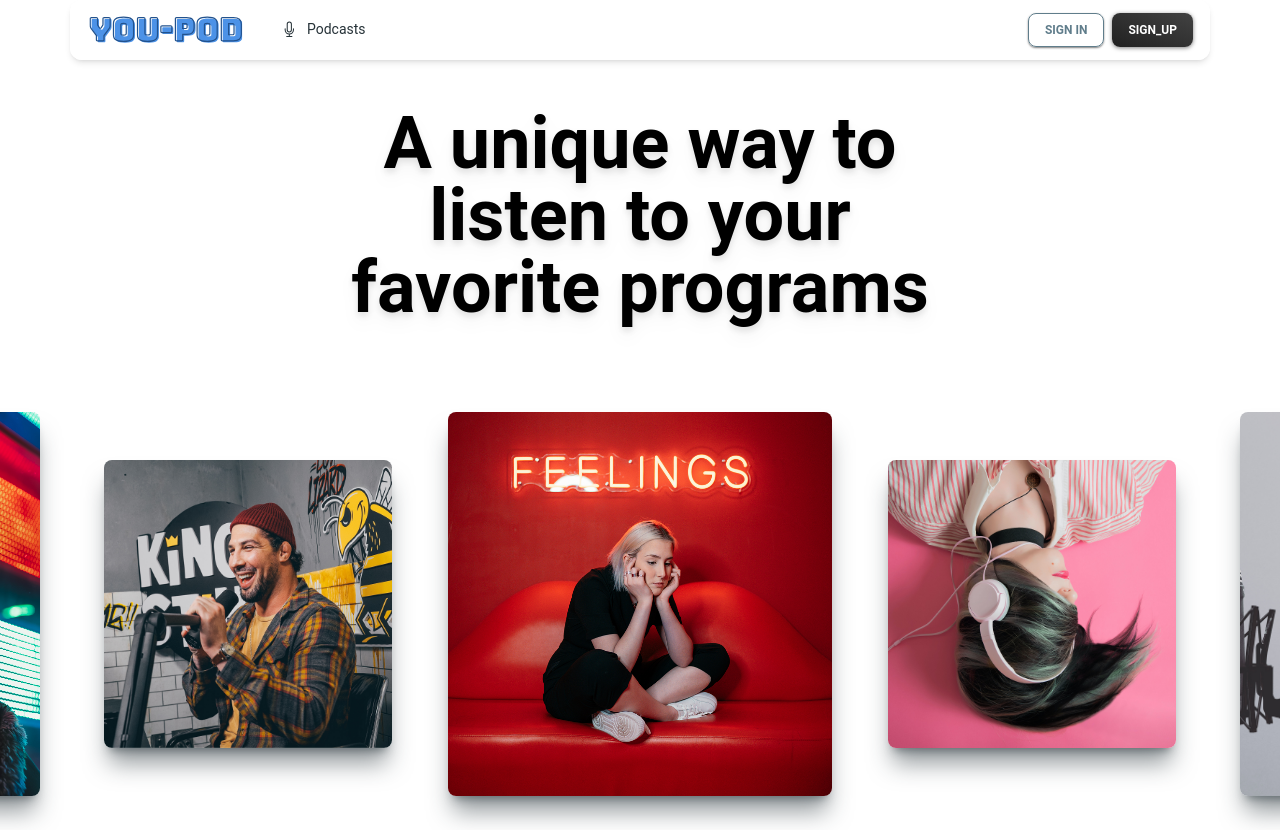
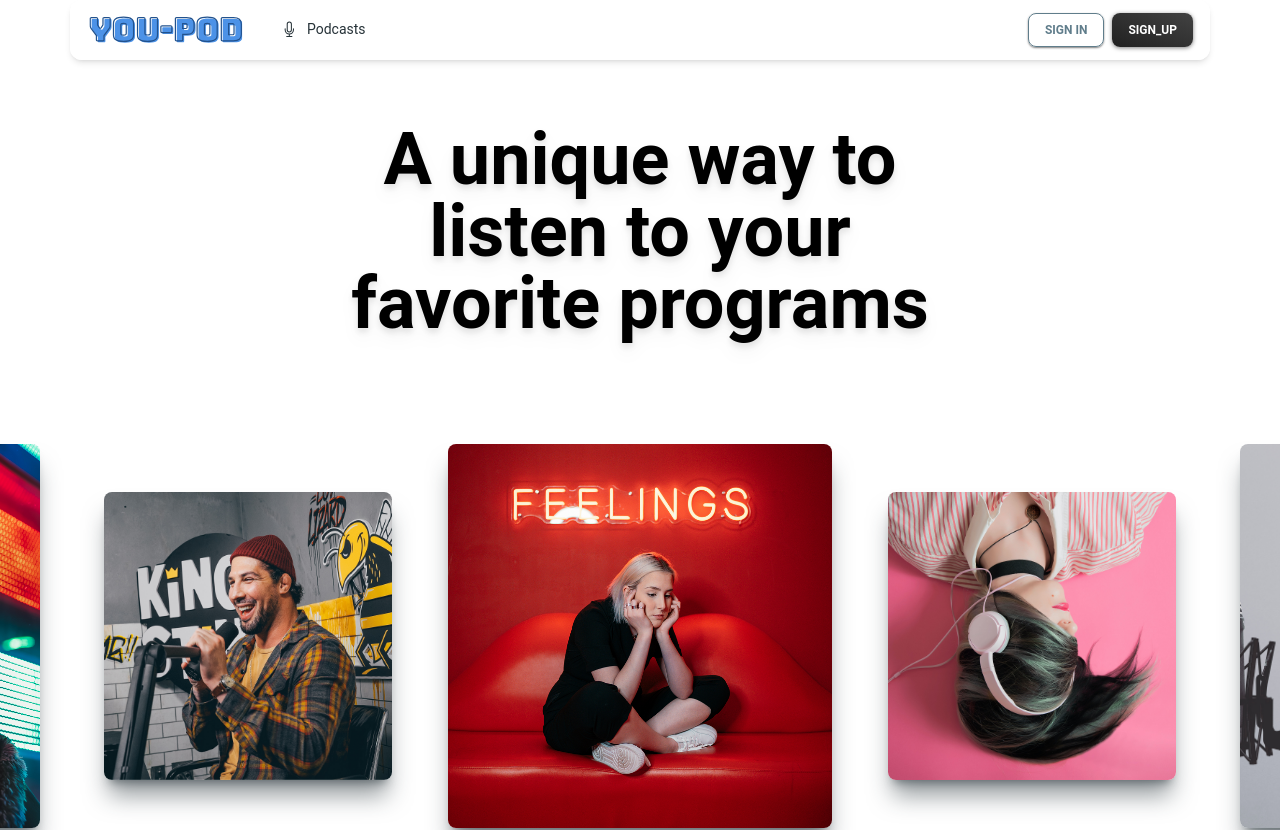
Before and after one commit to aitorevi/you-pod-2.0, a Next.js app: page / in a window 1280 px wide. Shown: the top 830 px of the page. Built offline with nearby package versions, Linux system fonts and the light colour scheme; no server answers.

Commit message:
:lipstick: refactor ui home page

```diff
--- a/app/page.tsx
+++ b/app/page.tsx
@@ -4,7 +4,7 @@
     return (
         <>
             <div className="min-h-screen overflow-x-hidden">
-                <div className="flex flex-col gap-8 text-center m-12 items-center">
+                <div className="flex flex-col gap-8 text-center m-16 items-center">
                     <h1 className="max-w-2xl font-mono font-bold text-7xl drop-shadow-lg">
                         A unique way to listen to your favorite programs
                     </h1>
```
